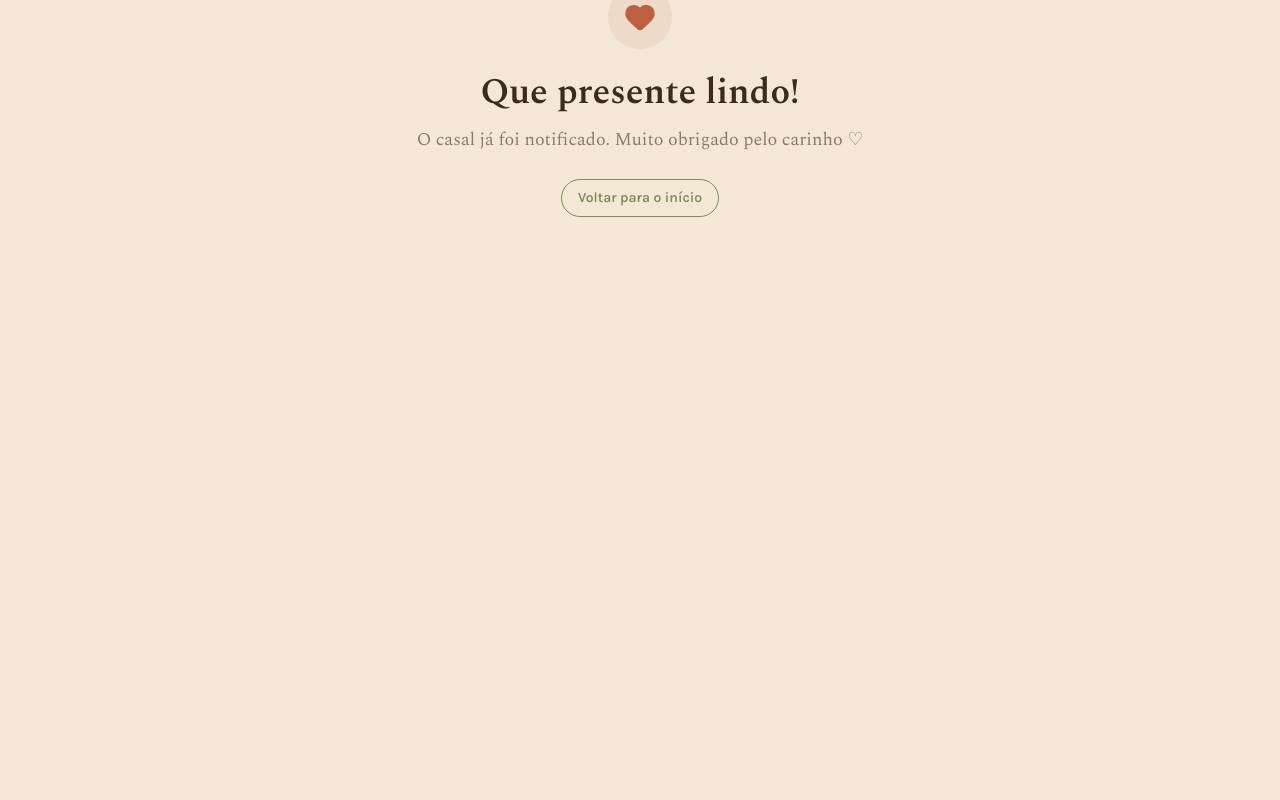
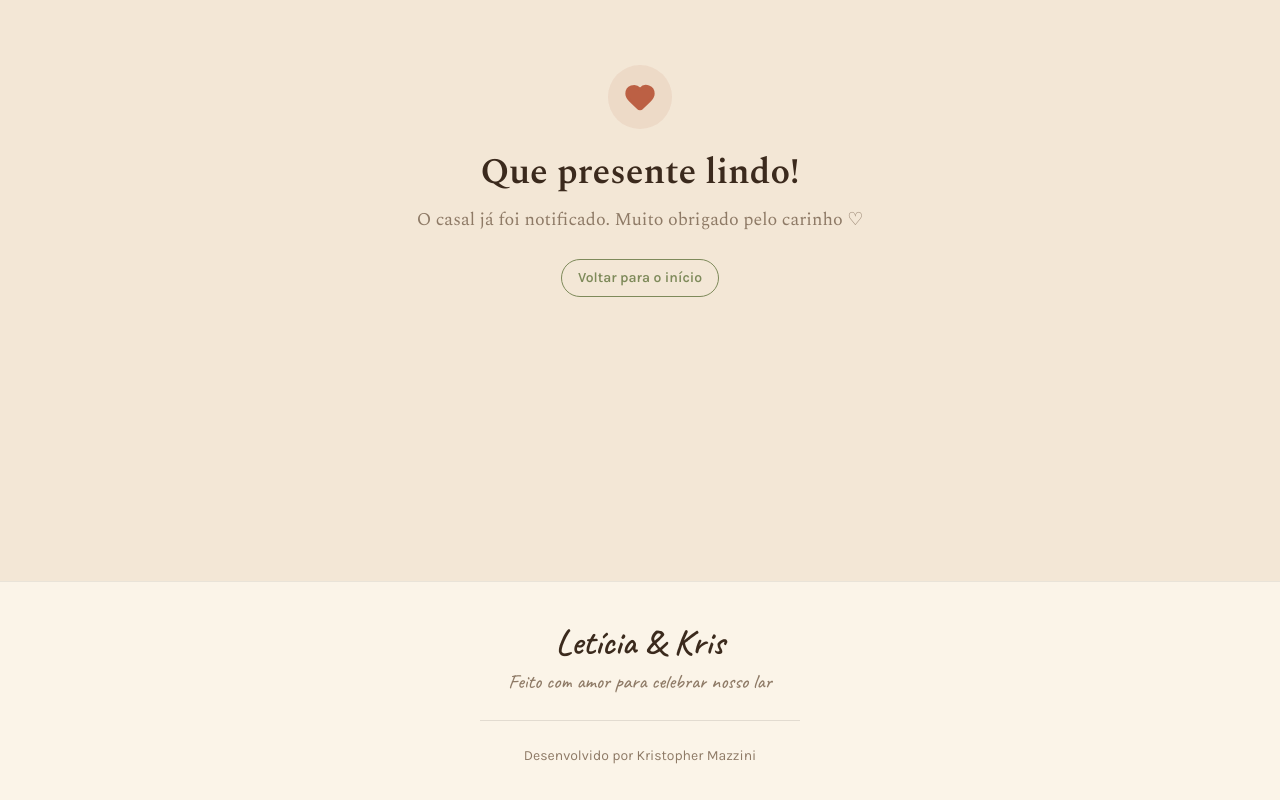
Before and after one commit to KrisMazzini/leticia-kris-web, a Next.js app: page /sucesso in a window 1280 px wide. Shown: the part 282-1082 px from the top of the page. Before the commit the page ends 800 px from the top, so only its background shows below. Built offline with nearby package versions, Linux system fonts and the light colour scheme.

Commit message:
feat: create footer

```diff
--- a/src/app/layout.tsx
+++ b/src/app/layout.tsx
@@ -5,6 +5,7 @@ import "./globals.css";
 
 import { CartDrawer } from "@/features/gifts/components/cart-drawer";
 import { CartProvider } from "@/features/gifts/context/cart-context";
+import { Footer } from "@/shared/components/footer";
 import { Header } from "@/shared/components/header";
 
 const caveat = Caveat({
@@ -47,6 +48,7 @@ export default function RootLayout({
           <CartDrawer />
 
           <div className="overflow-x-hidden flex-1">{children}</div>
+          <Footer />
         </CartProvider>
       </body>
     </html>
--- a/src/app/sucesso/page.tsx
+++ b/src/app/sucesso/page.tsx
@@ -7,7 +7,7 @@ import { buttonVariants } from "@/shared/components/ui/button";
 
 export default function SuccessPage() {
   return (
-    <main className="flex flex-col items-center justify-center min-h-[80dvh] px-6 text-center">
+    <main className="flex flex-col items-center justify-center min-h-[100dvh] px-6 text-center">
       <div className="flex flex-col items-center gap-6 max-w-md">
         <div className="flex items-center justify-center w-16 h-16 rounded-full bg-terra/10">
           <Heart size={32} className="text-terra fill-terra" />
--- /dev/null
+++ b/src/shared/components/footer.tsx
@@ -0,0 +1,18 @@
+import { Divider, Heading, Text } from "./ui";
+
+export function Footer() {
+  return (
+    <footer className="bg-card border-t border-black/[.07] py-10 px-6 text-center">
+      <div className="flex flex-col items-center gap-1.5 mb-6">
+        <Heading level="display" className="text-4xl">Letícia & Kris</Heading>
+        <Text variant="muted" className="font-script text-xl leading-snug">
+          Feito com amor para celebrar nosso lar
+        </Text>
+      </div>
+
+      <Divider className="max-w-xs mx-auto mb-6" />
+
+      <Text variant="caption">Desenvolvido por Kristopher Mazzini</Text>
+    </footer>
+  );
+}
```
